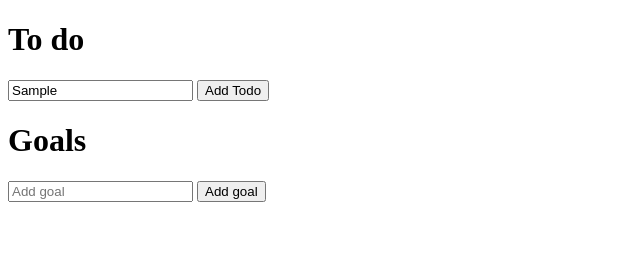
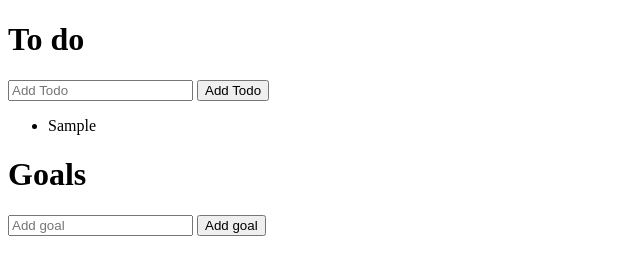
Before and after one commit to BrandedNomad/LearningReduxProjects, a plain HTML site: page Start/index.html in a window 1280 px wide. Both pictures are taken after typing "Sample" into the empty fields and a click on the button "Add Todo". Shown: the whole page, without its empty margins (0-640 px from the left). Drawn offline with Linux system fonts and the light colour scheme.

Commit message:
feat: add eventListener to form button.

```diff
--- a/Start/index.html
+++ b/Start/index.html
@@ -20,6 +20,8 @@
 
 
     <script type="text/javascript">
+
+
         //library code
 
         //Store
@@ -154,25 +156,60 @@
             }
         }
 
-        const x = createStore(app)
+        const store = createStore(app)
 
-        x.getState();
+        store.getState();
 
-        const unsubscribe = x.subscribe(()=>{
-            console.log('this new state is: ', x.getState())
+        const unsubscribe = store.subscribe(()=>{
+            const {goals,todos} = store.getState()
+
+            document.getElementById('todoList').innerHTML = ''
+
+            todos.forEach(addToToDoList)
+
         })
 
-        x.dispatch(addToDoAction({id:0,name:'Go fish', complete:false}))
 
-        x.dispatch(addToDoAction({ id:1, name:'Go for a walk',complete:false}))
 
-        x.dispatch(addToDoAction({id:2,name:'Go for a icecream', complete:false}))
+        // x.dispatch(addToDoAction({id:0,name:'Go fish', complete:false}))
+        //
+        // x.dispatch(addToDoAction({ id:1, name:'Go for a walk',complete:false}))
+        //
+        // x.dispatch(addToDoAction({id:2,name:'Go for a icecream', complete:false}))
+        //
+        // x.dispatch(addGoalAction({ id:0, name:'Study Architecture'}))
+        //
+        // x.dispatch(toggleToDoAction('Go for a run'))
+        //
+        // x.dispatch(removeToDoAction('Go for a walk'))
 
-        x.dispatch(addGoalAction({ id:0, name:'Study Architecture'}))
+        function addToDo(){
+            const input = document.getElementById("todoInput")
+            const name = input.value
+            input.value=''
+            const state = store.getState()
+            let id = 0;
+            if(state !== undefined){
+                id = state.todos.length
+            }
 
-        x.dispatch(toggleToDoAction('Go for a run'))
+            store.dispatch(addToDoAction({id,name,complete:false}))
+        }
 
-        x.dispatch(removeToDoAction('Go for a walk'))
+
+
+
+        function addToToDoList(todo){
+            const list = store.getState()
+            const node = document.createElement('li')
+            const text = document.createTextNode(todo.name)
+            node.appendChild(text)
+
+            const ul = document.getElementById('todoList').appendChild(node)
+
+        }
+
+        document.getElementById('todoBtn').addEventListener('click',addToDo)
 
 
 
```
